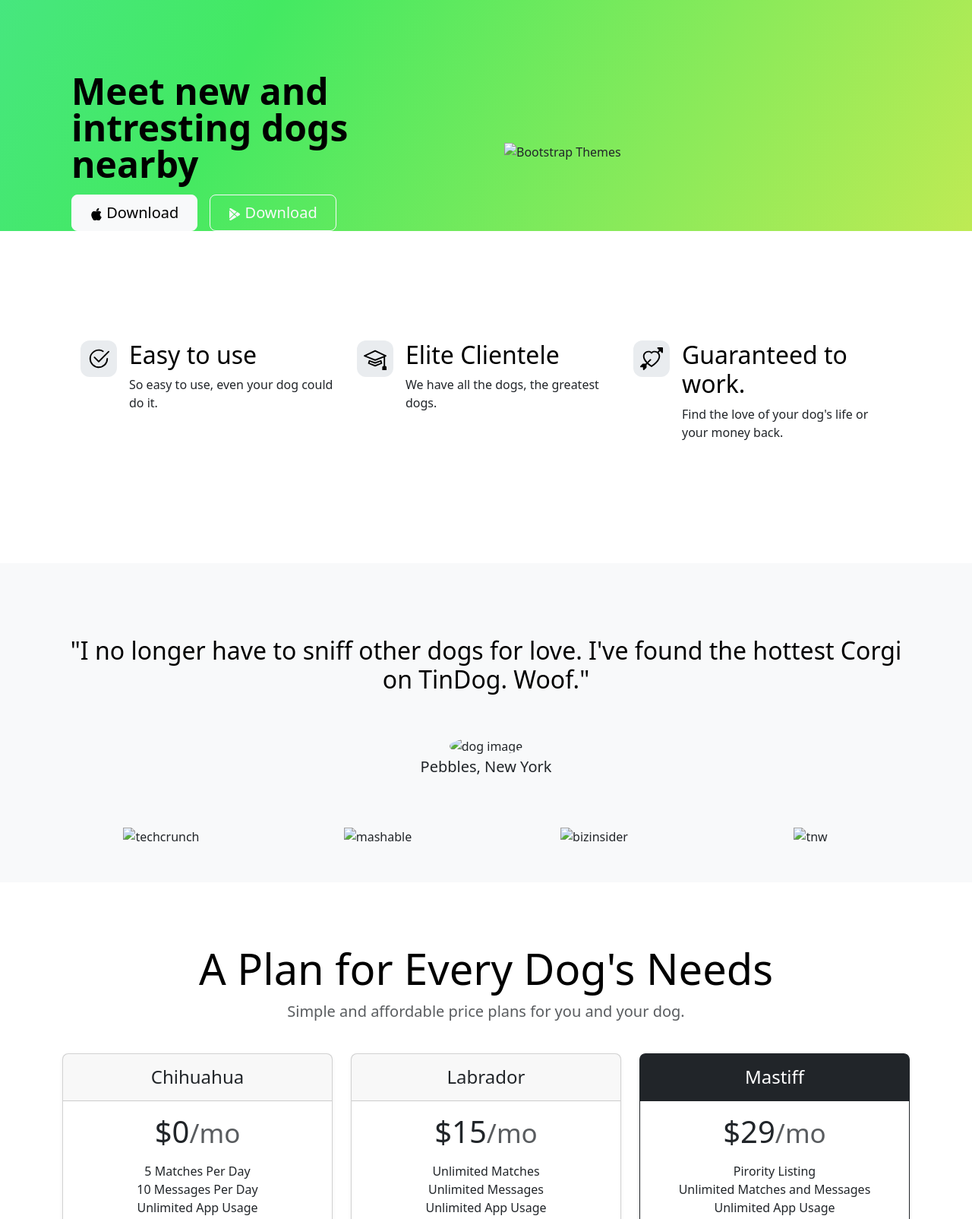
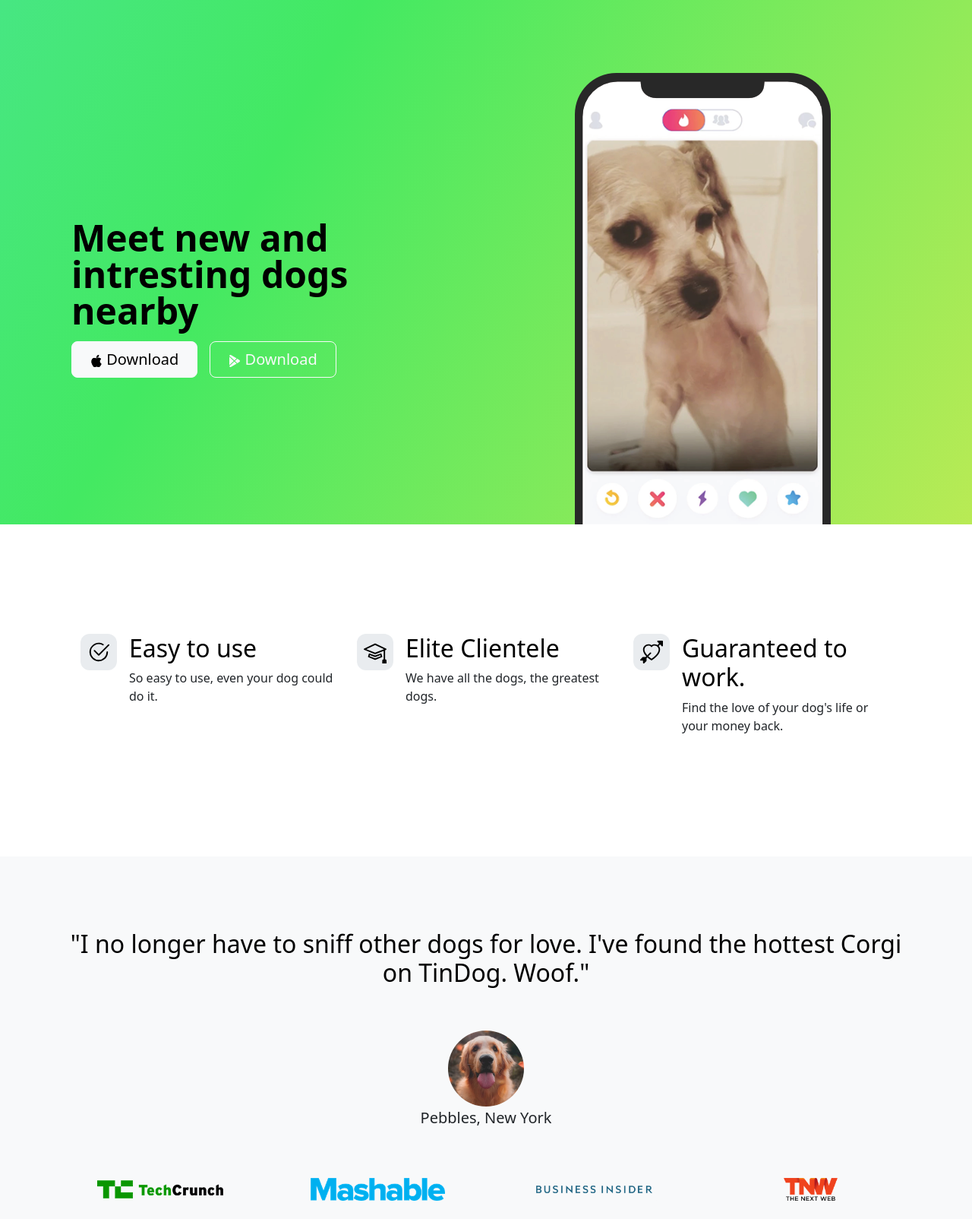
Before and after one commit to Gopi-krishnan-77/Tindog, a plain HTML site: page index.html in a window 1280 px wide. Shown: the top 1604 px of the page at 76% size. Drawn offline with nearby package versions, Linux system fonts and the light colour scheme; files that its build step writes are made by us from their sources.

Commit message:
Update index.html

```diff
--- a/index.html
+++ b/index.html
@@ -6,18 +6,16 @@
   <meta name="viewport" content="width=device-width, initial-scale=1.0">
   <link href="https://cdn.jsdelivr.net/npm/bootstrap@5.3.0-alpha3/dist/css/bootstrap.min.css" rel="stylesheet"
     integrity="sha384-KK94CHFLLe+nY2dmCWGMq91rCGa5gtU4mk92HdvYe+M/SXH301p5ILy+dN9+nJOZ" crossorigin="anonymous">
-  <link rel="stylesheet" href="./css/style.css">
+  <link rel="stylesheet" href="./style.css">
   <title>TinDog</title>
 </head>
 
 <body>
-
-  <!-- Title -->
   <section id="title" class="gradient-background">
     <div class="container col-xxl-8 px-4 pt-5">
       <div class="row flex-lg-row-reverse align-items-center g-5 pt-5">
         <div class="col-10 col-sm-8 col-lg-6">
-          <img src="./images/iphone.png" class="d-block mx-lg-auto img-fluid" alt="Bootstrap Themes" height="200" loading="lazy">
+          <img src="./iphone.png" class="d-block mx-lg-auto img-fluid" alt="Bootstrap Themes" height="200" loading="lazy">
         </div>
         <div class="col-lg-6">
           <h1 class="display-5 fw-bold text-body-emphasis lh-1 mb-3">Meet new and intresting dogs nearby</h1>
@@ -34,7 +32,6 @@
       </div>
     </div>
   </section>
-  <!-- Features -->
   <section id="features">
     <div class="container mt-5">
       <div class="container px-4 py-5" id="hanging-icons">
@@ -83,13 +80,12 @@
     </div>
 
   </section>
-  <!-- Testimonial -->
   <section id="testimonial">
     <div class="my-5">
       <div class="p-5 text-center bg-body-tertiary">
         <div class="container py-5">
           <h2 class="text-body-emphasis">"I no longer have to sniff other dogs for love. I've found the hottest Corgi on TinDog. Woof."</h2>
-          <img class="profile-img mt-5" src="./images/dog-img.jpg" alt="dog image">
+          <img class="profile-img mt-5" src="./dog-img.jpg" alt="dog image">
           <p class="col-lg-8 mx-auto lead">
             Pebbles, New York
           </p>
@@ -98,27 +94,24 @@
         <div class="container">
           <div class="row">
             <div class="col-lg-3 col-sm-12">
-              <img src="./images/techcrunch.png" alt="techcrunch" height="30">
+              <img src="./techcrunch.png" alt="techcrunch" height="30">
             </div>
             <div class="col-lg-3 col-sm-12">
-              <img src="./images/mashable.png" alt="mashable" height="30">
+              <img src="./mashable.png" alt="mashable" height="30">
             </div>
             <div class="col-lg-3 col-sm-12">
-              <img src="./images/bizinsider.png" alt="bizinsider" height="30">
+              <img src="./bizinsider.png" alt="bizinsider" height="30">
             </div>
             <div class="col-lg-3 col-sm-12">
-              <img src="./images/tnw.png" alt="tnw" height="30">
+              <img src="./tnw.png" alt="tnw" height="30">
             </div>
           </div>
         </div>
       </div>
     </div>
   </section>
-  <!-- Pricing -->
   <section id="pricing">
     <div class="container py-3">
-
-
         <div class="pricing-header p-3 pb-md-4 mx-auto text-center">
           <h1 class="display-4 fw-normal text-body-emphasis">A Plan for Every Dog's Needs</h1>
           <p class="fs-5 text-body-secondary">Simple and affordable price plans for you and your dog.</p>
@@ -182,7 +175,6 @@
 
 
   </section>
-  <!-- Footer -->
   <section id="footer" class="gradient-background">
     <div class="container">
       <footer class="py-3 mt-4">
```
